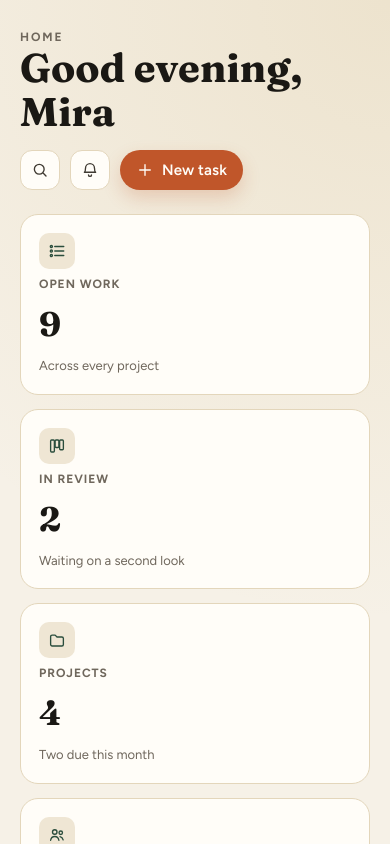
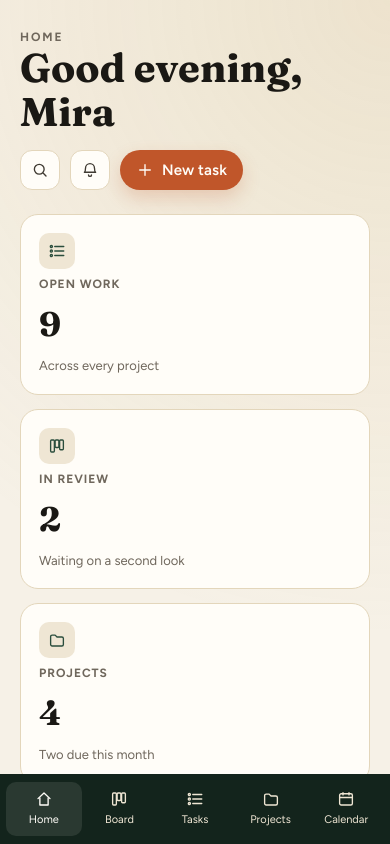
Before and after one commit to emmark01/task-management, a React (Vite) app: page / in a window 390 px wide. Shown: the top 844 px of the page. Built offline with nearby package versions, Linux system fonts and the light colour scheme.

Commit message:
Add a sticky mobile nav when the sidebar is hidden.

```diff
--- a/src/components/layout/AppShell.css
+++ b/src/components/layout/AppShell.css
@@ -21,6 +21,6 @@
   }
 
   .nw-main {
-    padding: 20px;
+    padding: 20px 20px 0;
   }
 }
--- a/src/components/layout/AppShell.tsx
+++ b/src/components/layout/AppShell.tsx
@@ -1,6 +1,7 @@
 import type { ReactNode } from "react";
 import { Sidebar } from "./Sidebar";
 import { Header } from "./Header";
+import { MobileNav } from "./MobileNav";
 import "./AppShell.css";
 
 interface AppShellProps {
@@ -16,6 +17,7 @@ export function AppShell({ title, kicker, children }: AppShellProps) {
       <div className="nw-main">
         <Header title={title} kicker={kicker} />
         {children}
+        <MobileNav />
       </div>
     </div>
   );
--- /dev/null
+++ b/src/components/layout/MobileNav.css
@@ -0,0 +1,30 @@
+.nw-mobile-nav {
+  display: none;
+}
+
+@media (max-width: 900px) {
+  .nw-mobile-nav {
+    position: sticky;
+    bottom: 0;
+    display: grid;
+    grid-template-columns: repeat(5, 1fr);
+    background: var(--forest-950);
+    color: var(--cream-200);
+    padding: 8px 6px calc(8px + env(safe-area-inset-bottom));
+    margin: 24px -20px -20px;
+  }
+
+  .nw-mobile-nav a {
+    display: grid;
+    justify-items: center;
+    gap: 4px;
+    font-size: 11px;
+    padding: 8px 0;
+    border-radius: 10px;
+  }
+
+  .nw-mobile-nav a.is-active {
+    color: var(--white);
+    background: rgba(246, 241, 231, 0.1);
+  }
+}
--- /dev/null
+++ b/src/components/layout/MobileNav.tsx
@@ -0,0 +1,29 @@
+import { NavLink } from "react-router-dom";
+import { Icons } from "../icons/Icons";
+import "./MobileNav.css";
+
+const links = [
+  { to: "/", label: "Home", icon: Icons.home },
+  { to: "/board", label: "Board", icon: Icons.board },
+  { to: "/tasks", label: "Tasks", icon: Icons.list },
+  { to: "/projects", label: "Projects", icon: Icons.folder },
+  { to: "/calendar", label: "Calendar", icon: Icons.calendar },
+];
+
+export function MobileNav() {
+  return (
+    <nav className="nw-mobile-nav" aria-label="Primary">
+      {links.map((link) => (
+        <NavLink
+          key={link.to}
+          to={link.to}
+          end={link.to === "/"}
+          className={({ isActive }) => (isActive ? "is-active" : "")}
+        >
+          <link.icon />
+          {link.label}
+        </NavLink>
+      ))}
+    </nav>
+  );
+}
```
